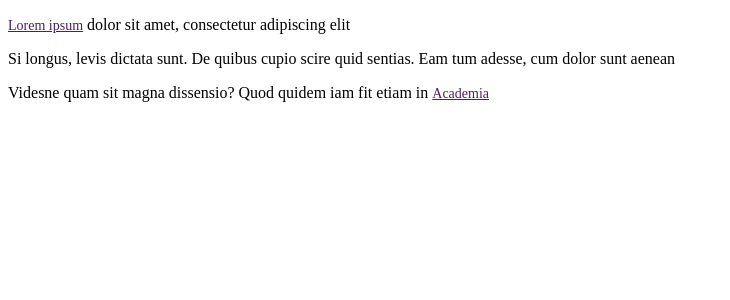
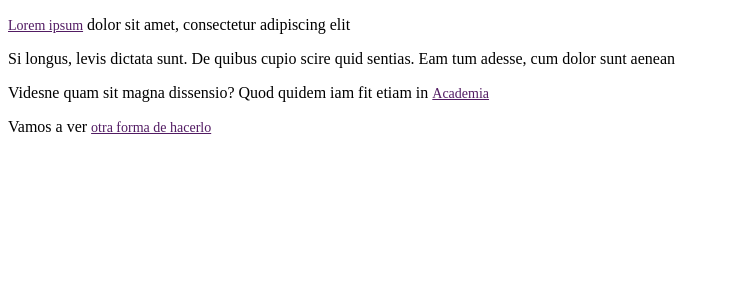
Before and after one commit to nicolasaddamo1/ReactCourse, a React (Vite) app in the folder 06-tooltips/: page / in a window 1280 px wide. Shown: the top 300 px of the page, without its empty margins (0-730 px from the left). Built offline with nearby package versions, Linux system fonts and the light colour scheme.

Commit message:
feat: finished tooltip text

```diff
--- a/06-tooltips/src/App.jsx
+++ b/06-tooltips/src/App.jsx
@@ -12,6 +12,7 @@ function App() {
         <p><TooltipText tooltip={"Texto generado"}>Lorem ipsum</TooltipText> dolor sit amet, consectetur adipiscing elit </p>
         <p>Si longus, levis dictata sunt. De quibus cupio scire quid sentias. Eam tum adesse, cum dolor sunt aenean</p>
         <p>Videsne quam sit magna dissensio? Quod quidem iam fit etiam in <TooltipText tooltip={"Esto es lo que hay aqui."}>Academia</TooltipText></p>
+        <p>Vamos a ver <TooltipText tooltip={"Y se hace asi"}>otra forma de hacerlo</TooltipText></p>
       </div>
     </>
   )
```
